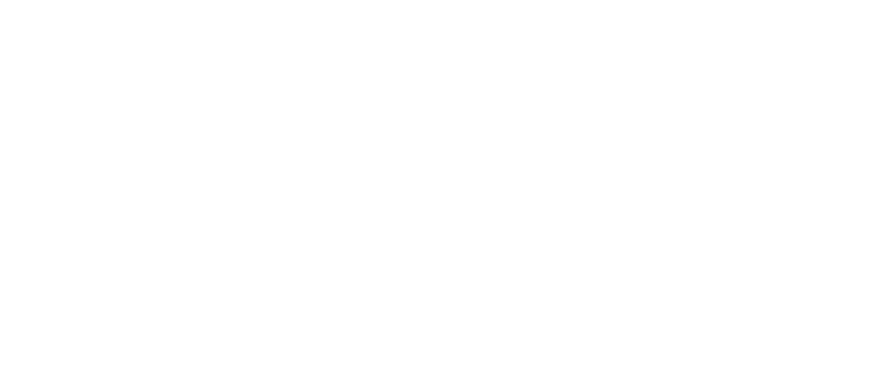
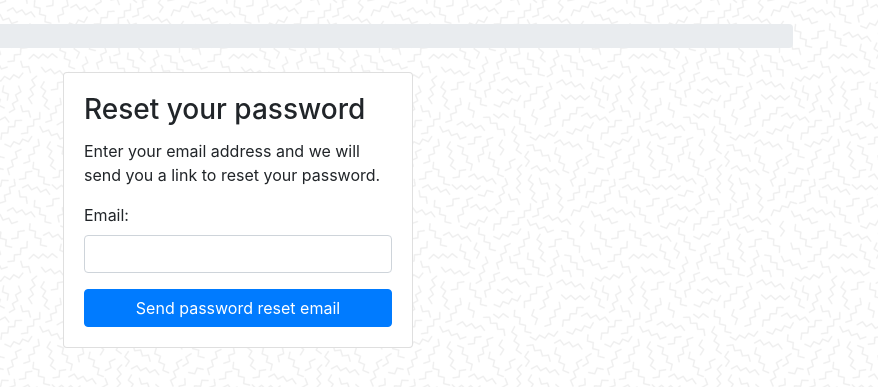
Before and after one commit to alexandrepasc/1stPlayDjango, a Django app: page /reset/ in a window 1280 px wide. Before the commit the part shown is empty. Shown: the part 44-431 px from the top of the page, without its empty margins (402-1280 px from the left). Run offline with Django 3.2, Linux system fonts and the light colour scheme; some libraries are stand-ins or nearby versions; some web fonts are replaced.

Commit message:
Reset password template
Add content to password reset template, and add link to it on user menu.

```diff
--- a/templates/include/userMenu.html
+++ b/templates/include/userMenu.html
@@ -5,8 +5,10 @@
     </a>
 
     <div class="dropdown-menu" aria-labelledby="dropdownMenuLink">
-        <a class="nav-link disabled"  aria-haspopup="true" aria-expanded="false" href="#">Profile</a>
+        <a class="nav-link disabled" aria-haspopup="true" aria-expanded="false" href="#">Profile</a>
+        <a class="nav-link disabled" aria-haspopup="true" aria-expanded="false" href="{% url 'password_reset' %}">Reset
+            Password</a>
         <div class="dropdown-divider"></div>
-        <a class="nav-link disabled"  aria-haspopup="true" aria-expanded="false" href="{% url 'logout' %}">Logout</a>
+        <a class="nav-link disabled" aria-haspopup="true" aria-expanded="false" href="{% url 'logout' %}">Logout</a>
     </div>
 </div>
--- a/templates/password_reset.html
+++ b/templates/password_reset.html
@@ -0,0 +1,19 @@
+{% extends 'base_account.html' %}
+
+{% block content %}
+  <div class="row justify-content-center">
+    <div class="col-lg-4 col-md-6 col-sm-8">
+      <div class="card">
+        <div class="card-body">
+          <h3 class="card-title">Reset your password</h3>
+          <p>Enter your email address and we will send you a link to reset your password.</p>
+          <form method="post" novalidate>
+            {% csrf_token %}
+            {% include 'include/form.html' %}
+            <button type="submit" class="btn btn-primary btn-block">Send password reset email</button>
+          </form>
+        </div>
+      </div>
+    </div>
+  </div>
+{% endblock %}
```
